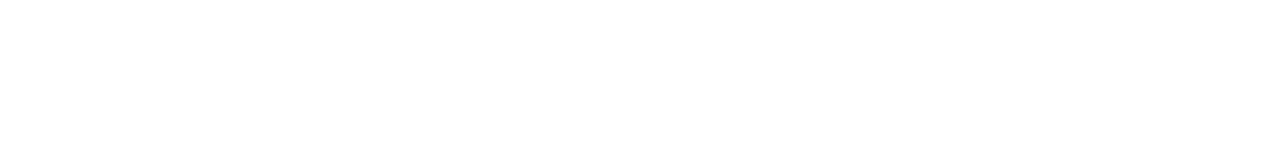
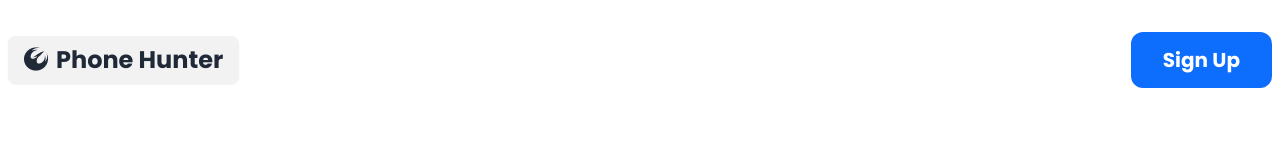
Before and after one commit to SM-Noushan/phone-hunter-api-ph-practise, a plain HTML site: page index.html in a window 1280 px wide. Drawn offline with nearby package versions, Linux system fonts and the light colour scheme.

Commit message:
added navbar

```diff
--- a/index.html
+++ b/index.html
@@ -36,8 +36,24 @@
     </script>
 </head>
 
-<body>
-
+<body class="font-poppins container mx-auto max-w-screen-xl">
+    <header>
+        <!-- navbar -->
+        <nav class="mt-6">
+            <div class="navbar">
+                <div class="navbar-start">
+                    <a class="btn hover:bg-white border-0 hover:border-0 text-xl md:text-2xl font-bold"><span><i
+                                class="fa-brands fa-phoenix-squadron"></i></span>
+                        Phone Hunter</a>
+                </div>
+                <div class="navbar-end">
+                    <a class="bg-color2 hover:bg-color2/90 text-white rounded-xl"><button
+                            class="px-4 md:px-8 py-2 md:py-3.5 font-bold text-xl">Sign
+                            Up</button></a>
+                </div>
+            </div>
+        </nav>
+    </header>
     <script src="app.js"></script>
 </body>
 
```
